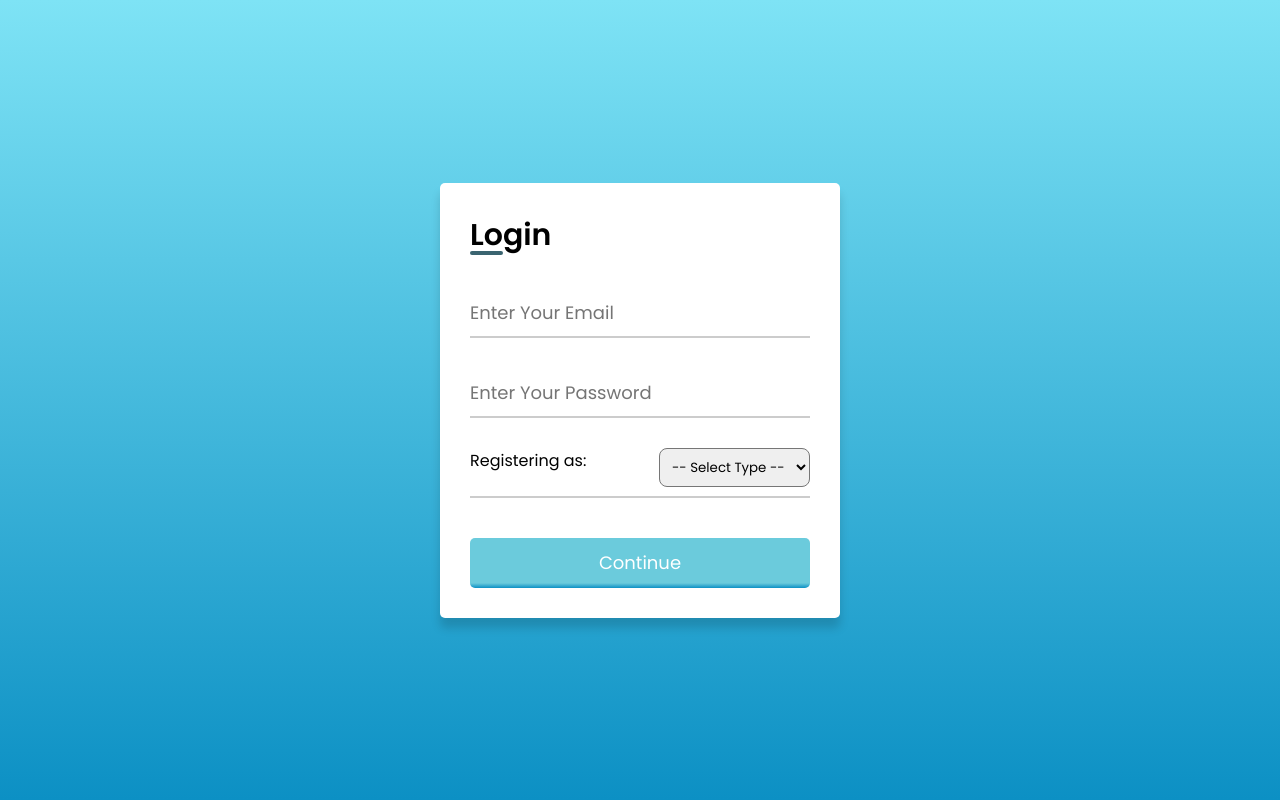
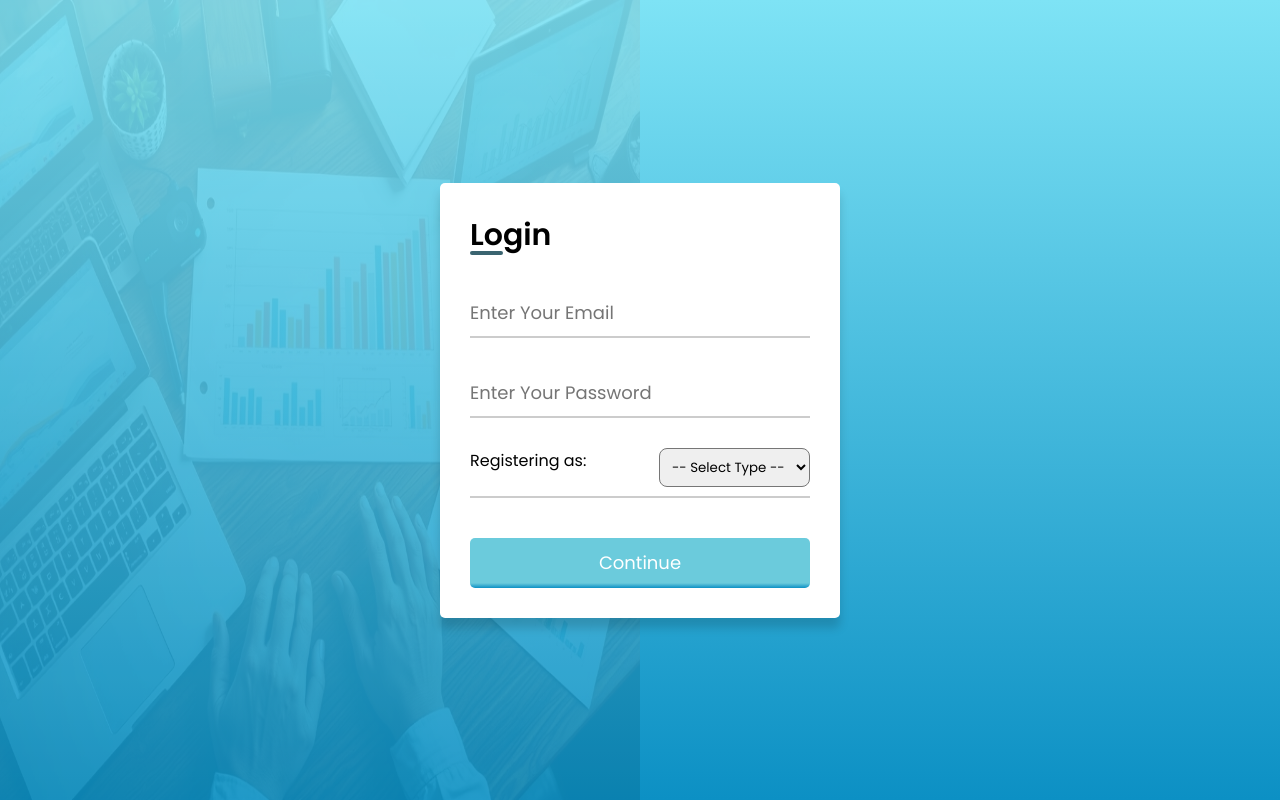
Before and after one commit to alineFhassan/EECE798N_Project, a Flask app: page /login in a window 1280 px wide. Run offline with Flask 3, Linux system fonts and the light colour scheme; some libraries are stand-ins or nearby versions.

Commit message:
Add background login screen

```diff
--- a/frontend/static/assets/css/style_login.css
+++ b/frontend/static/assets/css/style_login.css
@@ -14,6 +14,22 @@ body {
 }
 ::selection {
   background: #1abeff;
+}
+img.login-image {
+  position: absolute;
+  width: 50%;
+  height: 100%;
+  top: 0;
+  left: 0;
+  z-index: -1;
+  opacity: 0.1;
+}
+.login-container {
+  width: 100%;
+  max-width: 400px;
+  display: flex;
+  align-items: center;
+  justify-content: center;
 }
 .container {
   background: #fff;
--- a/frontend/templates/login.html
+++ b/frontend/templates/login.html
@@ -9,6 +9,8 @@
     <meta name="viewport" content="width=device-width, initial-scale=1.0" />
   </head>
   <body>
+    <div class="login-container">
+      <img src="../static/assets/img/desk_with_laptops_image_.png" class="login-image" alt="">
     <div class="container">
       {% with messages = get_flashed_messages(with_categories=true) %}
       {% if messages %}
@@ -42,6 +44,6 @@
           <input type="submit" value="Continue" />
         </div>
       </form>
-
+    </div>
   </body>
 </html>
```
